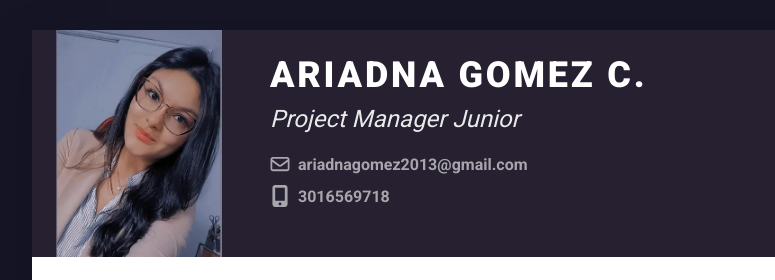
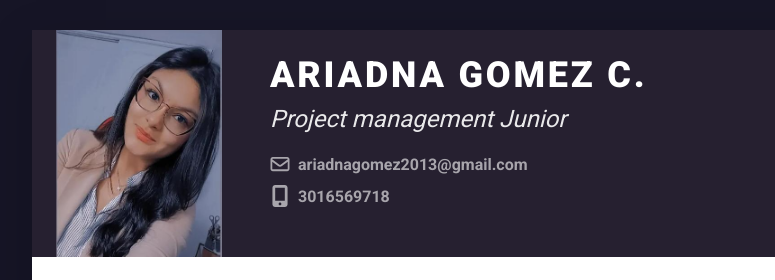
Before and after one commit to AriadnaGomez1990/CV-ariadna, a plain HTML site: page index.html in a window 1280 px wide. Shown: the top 280 px of the page, 108-883 px from the left. Drawn offline with Linux system fonts and the light colour scheme.

Commit message:
Update index.html

```diff
--- a/index.html
+++ b/index.html
@@ -38,7 +38,7 @@
 								<h1 class="name mt-0 mb-1 text-white text-uppercase text-uppercase">Ariadna Gomez C.
 								</h1>
 								<i>
-									<div class="title mb-3">Project Manager Junior</div>
+									<div class="title mb-3">Project management Junior</div>
 								</i>
 								<ul class="list-unstyled">
 									<li class="mb-2">
```
